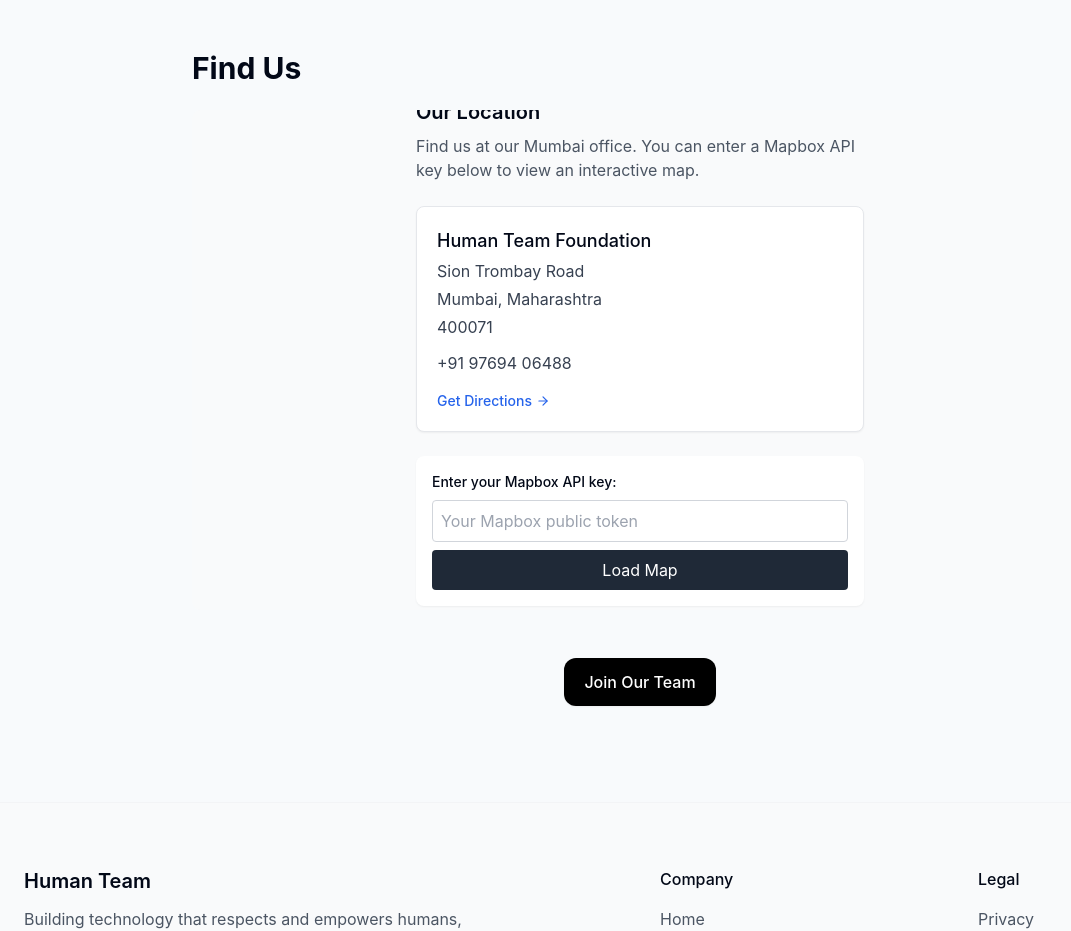
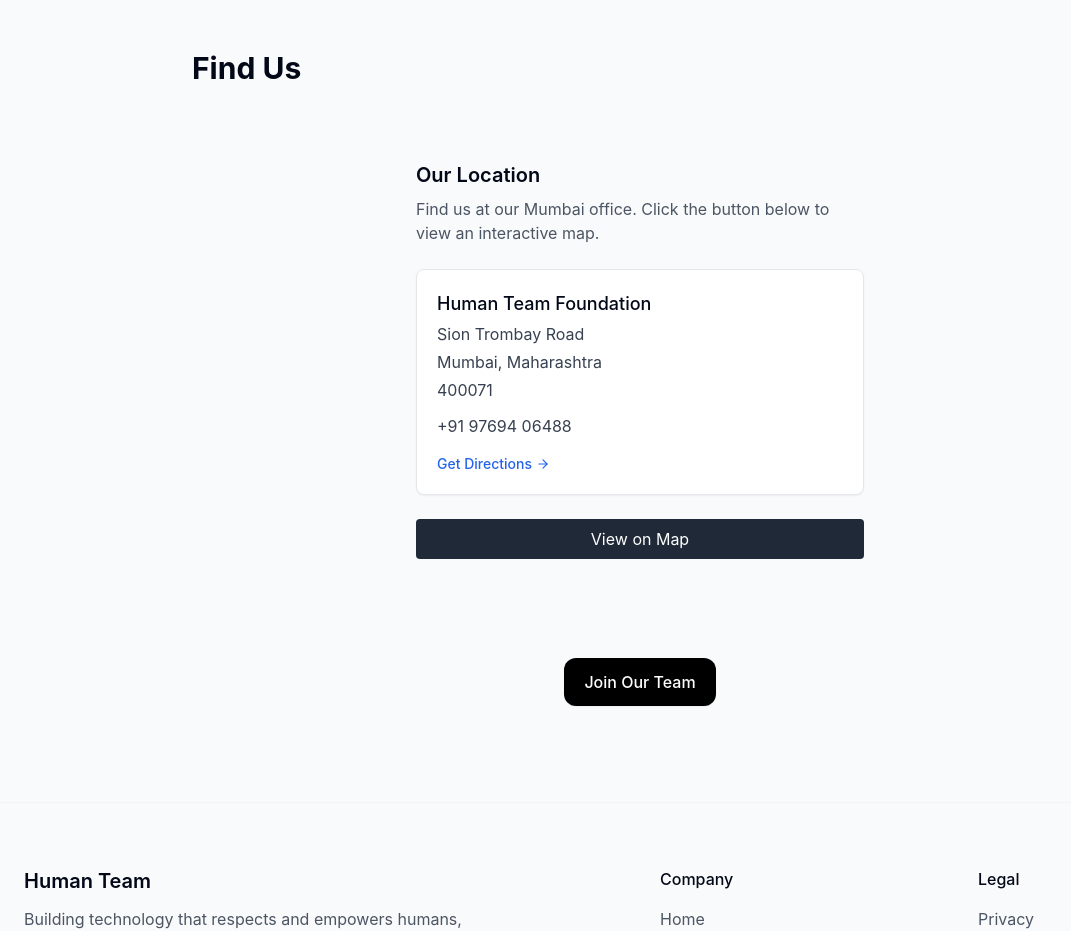
Before and after one commit to wkepapa/figma2code-simplicity, a React (Vite) app: page /about in a window 1280 px wide. Shown: the part 1420-2351 px from the top of the page, without its empty margins (0-1071 px from the left). Built offline with nearby package versions, Linux system fonts and the light colour scheme.

Commit message:
Refactor: Remove Mapbox API key requirement
Remove the Mapbox API key requirement and implement a free alternative.

```diff
--- a/package.json
+++ b/package.json
@@ -46,6 +46,7 @@
     "date-fns": "^3.6.0",
     "embla-carousel-react": "^8.3.0",
     "input-otp": "^1.2.4",
+    "leaflet": "^1.9.4",
     "lucide-react": "^0.462.0",
     "mapbox-gl": "^3.10.0",
     "next-themes": "^0.3.0",
--- a/src/components/MapComponent.tsx
+++ b/src/components/MapComponent.tsx
@@ -1,14 +1,18 @@
 
-import React, { useState, useEffect, useRef } from 'react';
+import React, { useState, useRef, useEffect } from 'react';
 import { MapPin, ArrowRight } from 'lucide-react';
-import mapboxgl from 'mapbox-gl';
-import 'mapbox-gl/dist/mapbox-gl.css';
+import 'leaflet/dist/leaflet.css';
+import L from 'leaflet';
+
+// Fix for default marker icons in Leaflet with bundlers
+// This is needed because Leaflet's default marker icons have relative paths that don't work with bundlers
+import icon from 'leaflet/dist/images/marker-icon.png';
+import iconShadow from 'leaflet/dist/images/marker-shadow.png';
 
 const MapComponent = () => {
-  const [mapApiKey, setMapApiKey] = useState<string>('');
-  const [showPlaceholder, setShowPlaceholder] = useState(true);
+  const [showMap, setShowMap] = useState(false);
   const mapContainerRef = useRef<HTMLDivElement>(null);
-  const mapRef = useRef<mapboxgl.Map | null>(null);
+  const mapRef = useRef<L.Map | null>(null);
 
   // Mumbai office location
   const officeLocation = {
@@ -18,54 +22,19 @@ const MapComponent = () => {
     state: "Maharashtra",
     pincode: "400071",
     phone: "+91 97694 06488",
-    coordinates: [72.8777, 19.0760] // Longitude, Latitude
+    coordinates: [19.0760, 72.8777] // Latitude, Longitude (note: order is different from Mapbox)
   };
 
-  const handleApiKeySubmit = (e: React.FormEvent) => {
-    e.preventDefault();
-    if (mapApiKey) {
-      setShowPlaceholder(false);
+  useEffect(() => {
+    // Fix Leaflet icon issue
+    const DefaultIcon = L.icon({
+      iconUrl: icon,
+      shadowUrl: iconShadow,
+      iconSize: [25, 41],
+      iconAnchor: [12, 41]
+    });
+    L.Marker.prototype.options.icon = DefaultIcon;
 
-      // Initialize map with provided API key
-      setTimeout(() => {
-        if (!mapContainerRef.current) return;
-
-        mapboxgl.accessToken = mapApiKey;
-
-        try {
-          mapRef.current = new mapboxgl.Map({
-            container: mapContainerRef.current,
-            style: 'mapbox://styles/mapbox/streets-v11',
-            center: officeLocation.coordinates,
-            zoom: 15
-          });
-
-          // Add navigation controls
-          mapRef.current.addControl(new mapboxgl.NavigationControl(), 'top-right');
-
-          // Add marker for office location
-          const marker = new mapboxgl.Marker({ color: "#0039a6" })
-            .setLngLat(officeLocation.coordinates)
-            .setPopup(new mapboxgl.Popup().setHTML(`
-              <strong>${officeLocation.name}</strong><br>
-              ${officeLocation.address}<br>
-              ${officeLocation.city}, ${officeLocation.state} ${officeLocation.pincode}
-            `))
-            .addTo(mapRef.current);
-
-          // Open popup by default
-          marker.togglePopup();
-
-        } catch (error) {
-          console.error("Error initializing map:", error);
-          setShowPlaceholder(true);
-        }
-      }, 100);
-    }
-  };
-
-  // Clean up map on unmount
-  useEffect(() => {
     return () => {
       if (mapRef.current) {
         mapRef.current.remove();
@@ -73,14 +42,46 @@ const MapComponent = () => {
     };
   }, []);
 
+  const handleShowMap = () => {
+    setShowMap(true);
+
+    // Initialize map after a small delay to ensure container is ready
+    setTimeout(() => {
+      if (!mapContainerRef.current || mapRef.current) return;
+
+      try {
+        // Create the map
+        mapRef.current = L.map(mapContainerRef.current).setView(officeLocation.coordinates as L.LatLngExpression, 15);
+
+        // Add OpenStreetMap tiles
+        L.tileLayer('https://{s}.tile.openstreetmap.org/{z}/{x}/{y}.png', {
+          attribution: '&copy; <a href="https://www.openstreetmap.org/copyright">OpenStreetMap</a> contributors'
+        }).addTo(mapRef.current);
+
+        // Add marker for office location
+        const marker = L.marker(officeLocation.coordinates as L.LatLngExpression)
+          .addTo(mapRef.current)
+          .bindPopup(`
+            <strong>${officeLocation.name}</strong><br>
+            ${officeLocation.address}<br>
+            ${officeLocation.city}, ${officeLocation.state} ${officeLocation.pincode}
+          `)
+          .openPopup();
+      } catch (error) {
+        console.error("Error initializing map:", error);
+        setShowMap(false);
+      }
+    }, 100);
+  };
+
   return (
     <div className="relative w-full h-[500px] rounded-lg overflow-hidden">
-      {showPlaceholder ? (
+      {!showMap ? (
         <div className="bg-gray-50 w-full h-full flex flex-col items-center justify-center rounded-lg p-6">
           <div className="max-w-md w-full">
             <h3 className="text-xl font-semibold mb-2">Our Location</h3>
             <p className="text-gray-600 mb-6">
-              Find us at our Mumbai office. You can enter a Mapbox API key below to view an interactive map.
+              Find us at our Mumbai office. Click the button below to view an interactive map.
             </p>
 
             <div className="p-5 rounded-lg border border-gray-200 bg-white mb-6 shadow-sm">
@@ -97,33 +98,18 @@ const MapComponent = () => {
               </button>
             </div>
 
-            <div className="bg-white p-4 rounded-lg shadow-sm mb-4">
-              <form onSubmit={handleApiKeySubmit} className="flex flex-col gap-2">
-                <label htmlFor="map-api-key" className="text-sm font-medium">
-                  Enter your Mapbox API key:
-                </label>
-                <input
-                  id="map-api-key"
-                  type="text"
-                  className="w-full p-2 border border-gray-300 rounded"
-                  value={mapApiKey}
-                  onChange={(e) => setMapApiKey(e.target.value)}
-                  placeholder="Your Mapbox public token"
-                />
-                <button
-                  type="submit"
-                  className="bg-gray-800 text-white px-4 py-2 rounded hover:bg-gray-700"
-                >
-                  Load Map
-                </button>
-              </form>
-            </div>
+            <button
+              onClick={handleShowMap}
+              className="w-full bg-gray-800 text-white px-4 py-2 rounded hover:bg-gray-700"
+            >
+              View on Map
+            </button>
           </div>
         </div>
       ) : (
         <>
           <div ref={mapContainerRef} className="w-full h-full" />
-          <div className="absolute top-4 left-4 bg-white p-4 rounded-lg shadow-md z-10 max-w-xs">
+          <div className="absolute top-4 left-4 bg-white p-4 rounded-lg shadow-md z-50 max-w-xs">
             <h4 className="font-medium">{officeLocation.name}</h4>
             <p className="text-sm text-gray-600">{officeLocation.address}, {officeLocation.city}</p>
             <p className="text-sm text-gray-600">{officeLocation.state} {officeLocation.pincode}</p>
```
Also changed, not shown: 1 other file (tests, documents, lock files or other folders).
